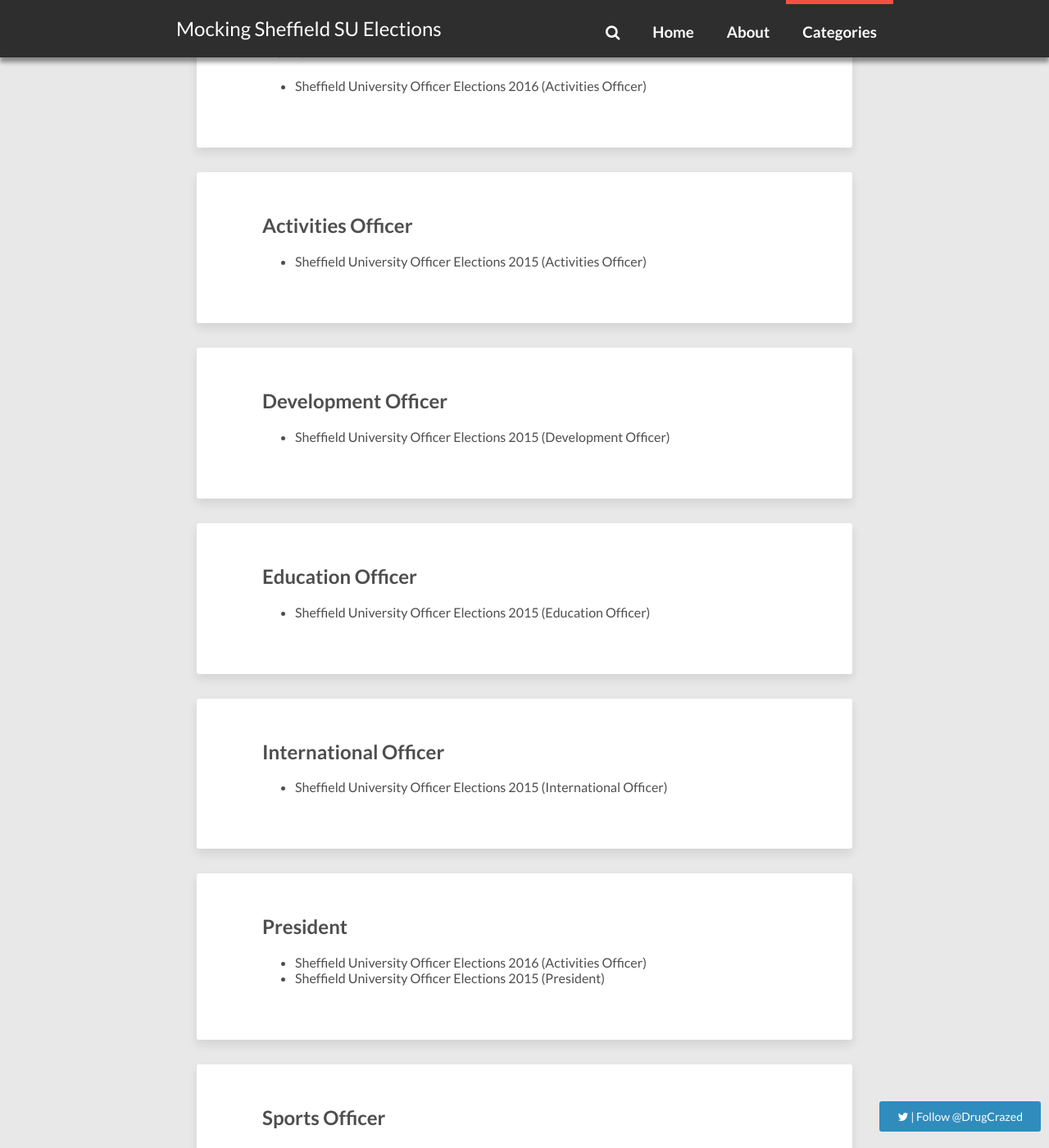
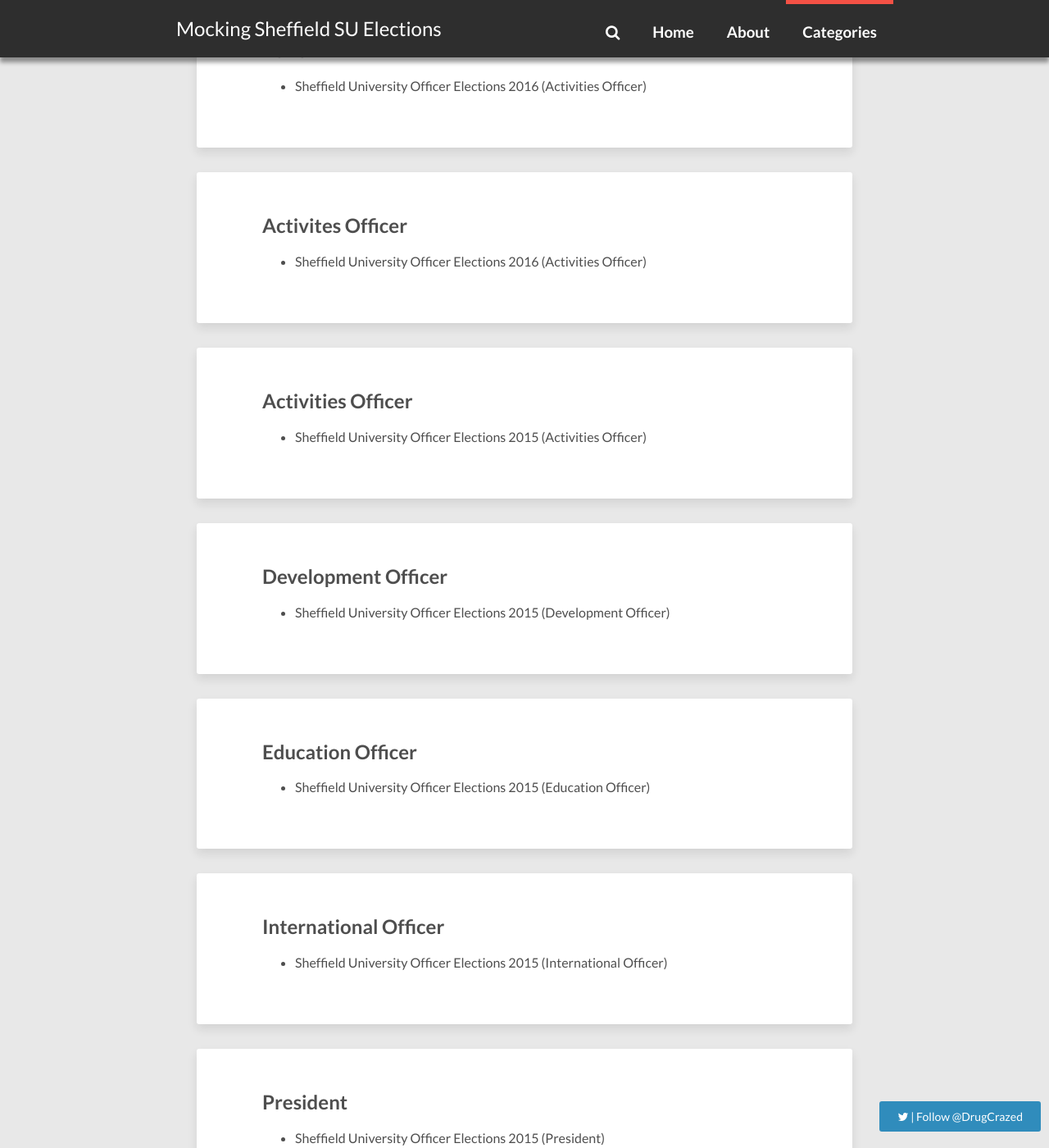
Before and after one commit to PatrickRose/PatrickRose.github.io, a Jekyll site: the page built from categories/index.html, in a window 1280 px wide and 1400 px high, scrolled down 773 px. Shown: the whole window at 82% size. Built offline with Jekyll 4.4.1, drawn with Linux system fonts in a browser that asks for light colours; nearby versions of some CDN libraries; comment, search, counter and statistics services are not loaded.

Commit message:
Update category for activities

```diff
--- a/_posts/2016-02-2-2015-activities-2016.md
+++ b/_posts/2016-02-2-2015-activities-2016.md
@@ -2,7 +2,7 @@
 layout: post
 title:  "Sheffield University Officer Elections 2016 (Activities Officer)"
 date:   2016-02-29 23:09:33 +0000
-categories: ['President', '2016']
+categories: ['Activites Officer', '2016']
 ---
 
 Welcome to the now annual mockery of the Sheffield SU Elections. Below there's the various mockery from previous years. If you haven't yet worked out what this is, this is my contribution to the democratic process of the University of Sheffield Student's Union. Namely, mockery.
```
